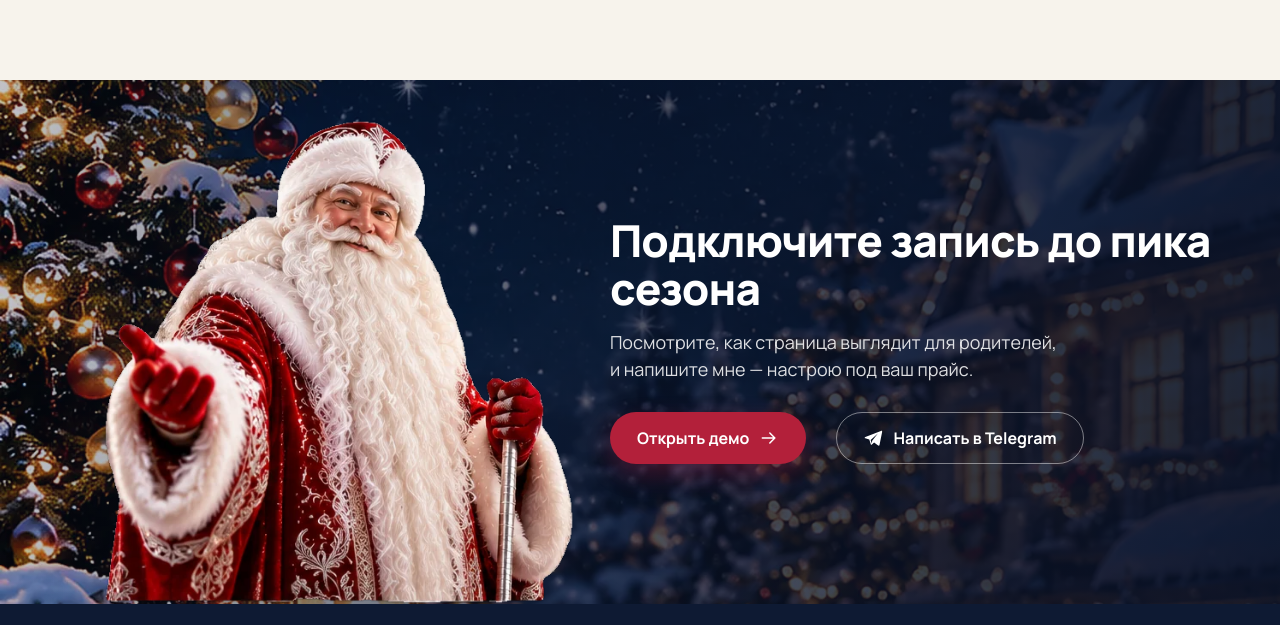
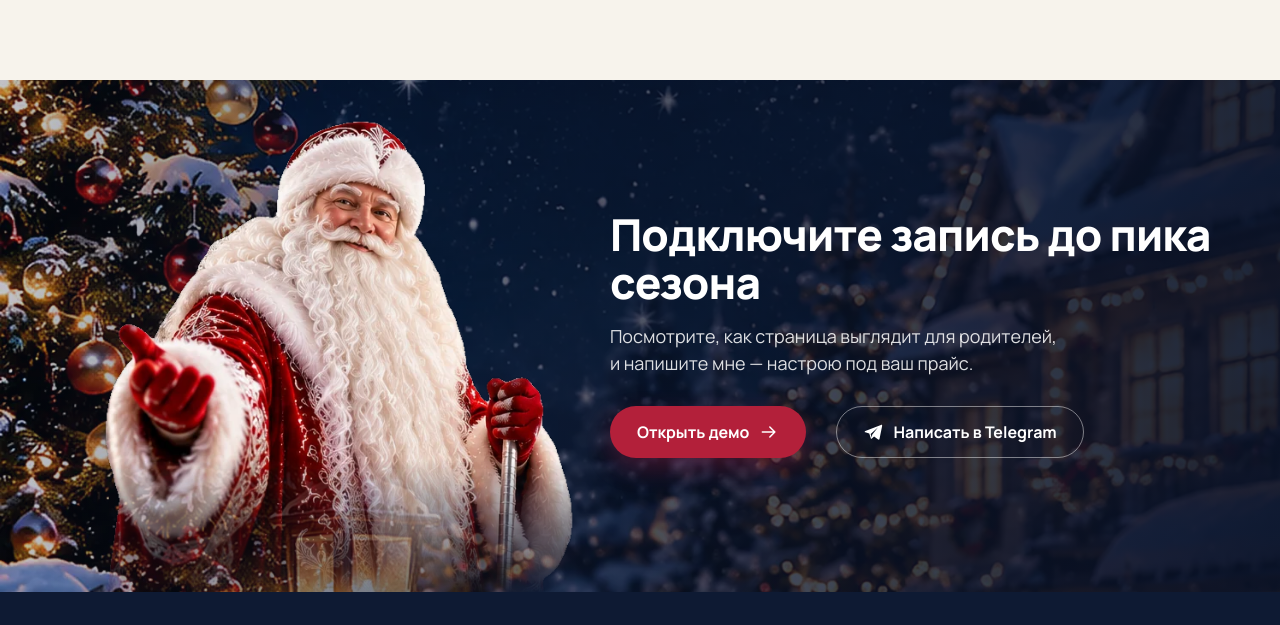
Before and after one commit to topikan/prazdnik-zapis, a plain HTML site: page index.html in a window 1280 px wide. Shown: the part 2272-2897 px from the top of the page. Drawn offline with Linux system fonts and the light colour scheme; no server answers.

Commit message:
Главная: Дед Мороз в нижнем баннере без видимого обреза

```diff
--- a/assets/landing.css
+++ b/assets/landing.css
@@ -176,7 +176,7 @@ html.no-anim { scroll-behavior: auto; }
 .final { position: relative; color: #fff; isolation: isolate; overflow: hidden; background: var(--night) url("img/winter.webp") center 40% / cover no-repeat; }
 .final::before { content: ""; position: absolute; inset: 0; z-index: -1; background: linear-gradient(90deg, rgba(10, 19, 40, .25) 0%, rgba(10, 19, 40, .7) 45%, rgba(10, 19, 40, .92) 100%); }
 .final-in { display: grid; grid-template-columns: minmax(0, .9fr) minmax(0, 1fr); align-items: end; min-height: 440px; }
-.final-santa { display: block; width: 100%; max-width: 470px; height: auto; align-self: end; justify-self: center; margin-top: 40px; }
+.final-santa { display: block; width: 100%; max-width: 470px; height: auto; align-self: end; justify-self: center; margin: 40px 0 -12px; -webkit-mask-image: linear-gradient(180deg, #000 70%, transparent 98%); mask-image: linear-gradient(180deg, #000 70%, transparent 98%); }
 .final-text { padding: 60px 0 64px; align-self: center; }
 .final h2 { font-weight: 800; font-size: clamp(30px, 3.6vw, 44px); line-height: 1.1; }
 .final p { margin-top: 16px; font-size: 18px; color: rgba(255, 255, 255, .86); max-width: 460px; }
```
